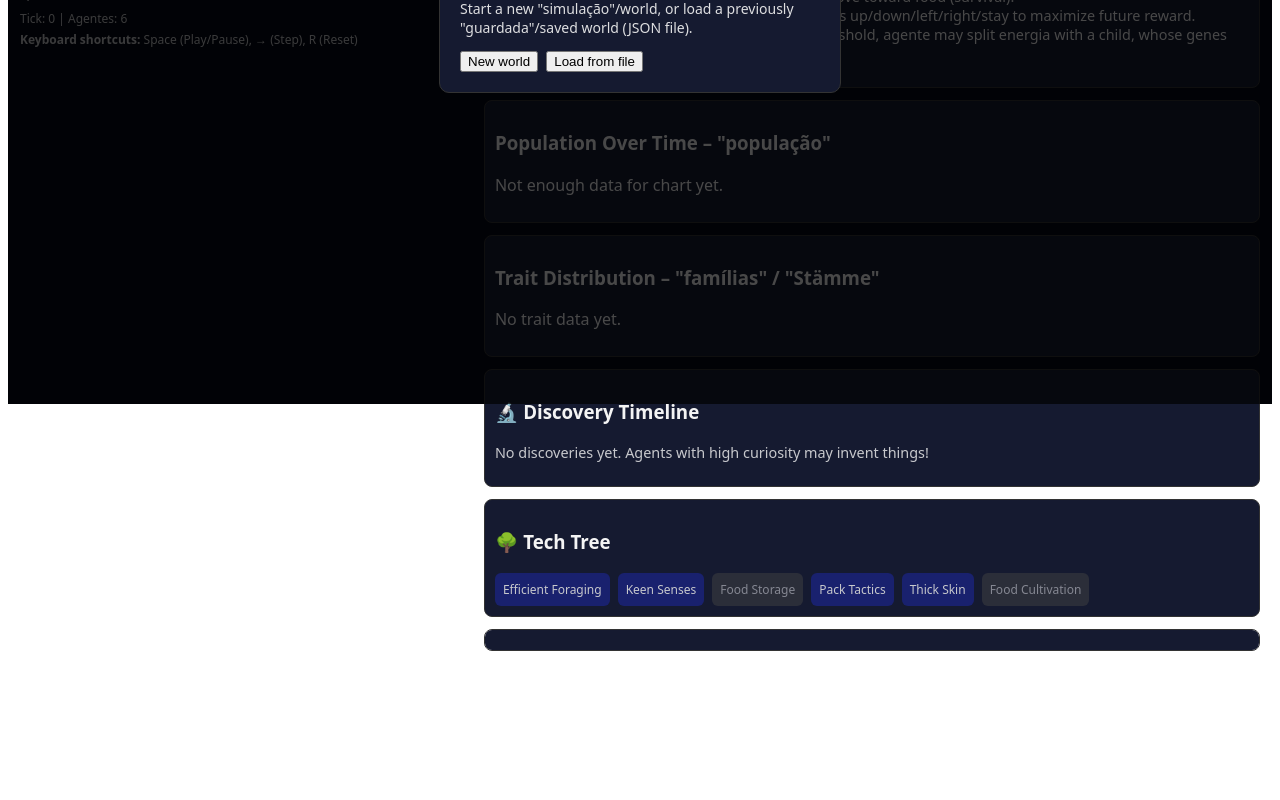
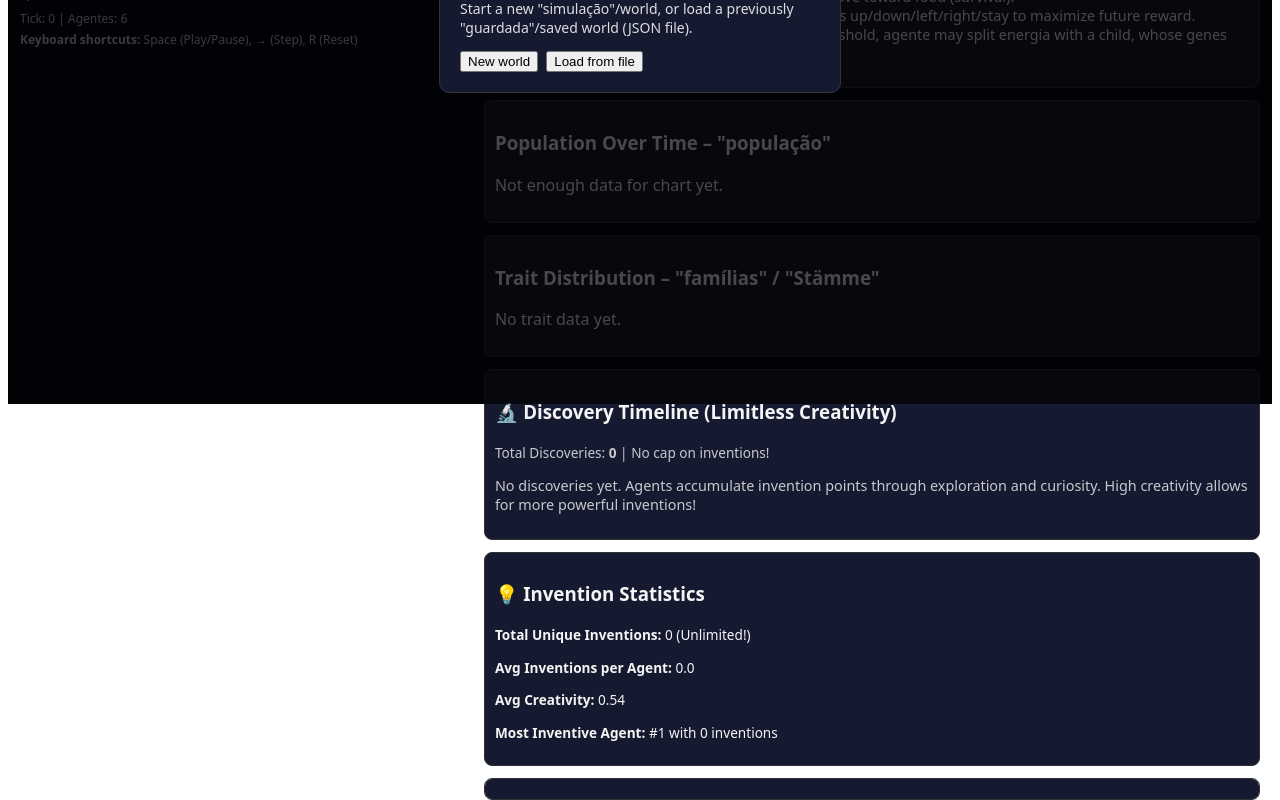
Before and after one commit to Dtay83/Living-Agent-evolution-sim, a React (Vite) app: page / in a window 1280 px wide. Shown: the part 404-1204 px from the top of the page. Before the commit the page ends 1055 px from the top, so only its background shows below. Built offline with nearby package versions, Linux system fonts and the light colour scheme.

Commit message:
Implement limitless invention system with procedural generation
Co-authored-by: Dtay83 <57640147+Dtay83@users.noreply.github.com>

```diff
--- a/src/App.tsx
+++ b/src/App.tsx
@@ -13,8 +13,8 @@ interface Genes {
   // NEW: Learning & invention genes
   curiosity: number;             // 0–1: likelihood of discovering new things
   social: number;                // 0–1: ability to teach/learn from others
-  creativity: number;            // 0–1: chance of combining inventions into new ones (FUTURE: not yet implemented)
-  patience: number;              // 0–1: willingness to invest energy in long-term payoffs (FUTURE: not yet implemented)
+  creativity: number;            // 0–1: scales the quality and power of discovered inventions
+  patience: number;              // 0–1: influences storage capacity and long-term benefits
 }
 
 interface Memory {
@@ -38,8 +38,8 @@ type InventionEffect =
   | { type: 'energy_efficiency'; multiplier: number }
   | { type: 'food_detection_range'; range: number }
   | { type: 'reproduction_boost'; bonus: number }
-  | { type: 'defense'; protection: number }  // FUTURE: not yet integrated with game mechanics
-  | { type: 'storage'; capacity: number };   // FUTURE: not yet integrated with game mechanics
+  | { type: 'defense'; protection: number }
+  | { type: 'storage'; capacity: number };
 
 interface Invention {
   id: string;
@@ -67,6 +67,7 @@ interface Agent {
   memory: Memory;
   lastRule?: string;
   inventions: Invention[];  // Things this agent has discovered
+  inventionPoints: number;  // Accumulated creativity points for discovering new inventions
 }
 
 interface Cell {
@@ -154,61 +155,93 @@ const GAMMA = CONFIG.rl.gamma;
 const EPSILON = CONFIG.rl.epsilon;
 
 /**
- * Tech Tree: Discoverable Inventions
+ * LIMITLESS INVENTION SYSTEM
  *
- * Defines all inventions that agents can discover during simulation.
- * Some inventions have prerequisites that must be discovered first.
+ * Instead of a fixed tech tree, inventions are procedurally generated based on:
+ * - Agent's creativity and curiosity genes
+ * - Invention points accumulated through exploration and survival
+ * - Random inspiration that creates unique, emergent inventions
+ *
+ * This allows for unlimited creativity with no cap on discoveries.
  */
-const DISCOVERABLE_INVENTIONS = [
-  {
-    id: 'efficient_foraging',
-    name: 'Efficient Foraging',
-    type: 'technique' as const,
-    effect: { type: 'energy_efficiency' as const, multiplier: 0.8 },
-    requirements: [],
-    description: 'Reduces energy cost of movement by 20%',
-  },
-  {
-    id: 'keen_senses',
-    name: 'Keen Senses',
-    type: 'technique' as const,
-    effect: { type: 'food_detection_range' as const, range: 2 },
-    requirements: [],
-    description: 'Can detect food 2 cells away instead of 1',
-  },
-  {
-    id: 'food_cache',
-    name: 'Food Storage',
-    type: 'structure' as const,
-    effect: { type: 'storage' as const, capacity: 10 },
-    requirements: ['efficient_foraging'],
-    description: 'Can store excess energy for later',
-  },
-  {
-    id: 'pack_tactics',
-    name: 'Pack Tactics',
-    type: 'technique' as const,
-    effect: { type: 'reproduction_boost' as const, bonus: 3 },
-    requirements: [],
-    description: 'Bonus energy when reproducing near allies',
-  },
-  {
-    id: 'thick_skin',
-    name: 'Thick Skin',
-    type: 'tool' as const,
-    effect: { type: 'defense' as const, protection: 0.3 },
-    requirements: [],
-    description: '30% chance to avoid energy loss',
-  },
-  {
-    id: 'agriculture',
-    name: 'Food Cultivation',
-    type: 'structure' as const,
-    effect: { type: 'reproduction_boost' as const, bonus: 5 },
-    requirements: ['food_cache', 'efficient_foraging'],
-    description: 'Advanced technique requiring multiple prerequisites',
-  },
+
+// Invention name components for procedural generation
+const INVENTION_PREFIXES = [
+  'Efficient', 'Advanced', 'Enhanced', 'Optimized', 'Swift', 'Powerful',
+  'Refined', 'Masterful', 'Superior', 'Elite', 'Expert', 'Precise',
+  'Strategic', 'Tactical', 'Innovative', 'Revolutionary', 'Adaptive', 'Dynamic'
 ];
+
+const INVENTION_THEMES = [
+  'Foraging', 'Hunting', 'Gathering', 'Navigation', 'Communication',
+  'Defense', 'Offense', 'Survival', 'Cooperation', 'Efficiency',
+  'Awareness', 'Adaptation', 'Endurance', 'Speed', 'Strength',
+  'Intelligence', 'Memory', 'Reflexes', 'Instinct', 'Wisdom'
+];
+
+const INVENTION_TYPES: Array<'tool' | 'technique' | 'structure'> = [
+  'tool', 'technique', 'structure'
+];
+
+/**
+ * Generate a unique invention based on agent's capabilities and random inspiration
+ */
+function generateInvention(agent: Agent, tick: number, inventionNumber: number): Invention {
+  // Use agent's creativity to influence invention quality
+  const creativityFactor = agent.genes.curiosity * agent.genes.creativity;
+
+  // Random invention type
+  const type = INVENTION_TYPES[Math.floor(Math.random() * INVENTION_TYPES.length)];
+
+  // Generate unique name based on invention number and random elements
+  const prefix = INVENTION_PREFIXES[Math.floor(Math.random() * INVENTION_PREFIXES.length)];
+  const theme = INVENTION_THEMES[Math.floor(Math.random() * INVENTION_THEMES.length)];
+  const name = `${prefix} ${theme}`;
+  const id = `invention_${agent.id}_${inventionNumber}_${tick}`;
+
+  // Determine effect type based on creativity and randomness
+  const effectRoll = Math.random();
+  let effect: InventionEffect;
+  let description: string;
+
+  if (effectRoll < 0.4) {
+    // Energy efficiency - scales with creativity
+    const multiplier = 0.95 - (creativityFactor * 0.25); // 0.7 to 0.95
+    effect = { type: 'energy_efficiency', multiplier: Math.max(0.5, multiplier) };
+    description = `Reduces energy cost by ${Math.round((1 - multiplier) * 100)}%`;
+  } else if (effectRoll < 0.7) {
+    // Reproduction boost - scales with creativity
+    const bonus = Math.ceil(2 + creativityFactor * 8); // 2 to 10 bonus
+    effect = { type: 'reproduction_boost', bonus };
+    description = `+${bonus} bonus energy for reproduction`;
+  } else if (effectRoll < 0.85) {
+    // Food detection range - scales with exploration
+    const range = Math.ceil(1 + agent.genes.exploration * 3); // 1 to 4 range
+    effect = { type: 'food_detection_range', range };
+    description = `Detect food ${range} cells away`;
+  } else if (effectRoll < 0.95) {
+    // Storage capacity - scales with patience
+    const capacity = Math.ceil(5 + agent.genes.patience * 20); // 5 to 25 capacity
+    effect = { type: 'storage', capacity };
+    description = `Store ${capacity} extra energy`;
+  } else {
+    // Defense - scales with both genes
+    const protection = Math.min(0.5, 0.1 + creativityFactor * 0.4); // 0.1 to 0.5
+    effect = { type: 'defense', protection };
+    description = `${Math.round(protection * 100)}% chance to avoid energy loss`;
+  }
+
+  return {
+    id,
+    name,
+    type,
+    effect,
+    discoveredAt: tick,
+    discoveredBy: agent.id,
+    requirements: [], // No prerequisites in limitless system
+    description
+  };
+}
 
 /**
  * TYPE SAFETY IMPROVEMENT: Direction movement deltas mapping
@@ -302,7 +335,8 @@ function createInitialAgents(grid: Cell[][]): Agent[] {
       genes: createRandomGenes(),
       memory: { qTable: {} },
       lastRule: "none",
-      inventions: []  // NEW: Start with no inventions
+      inventions: [],  // NEW: Start with no inventions
+      inventionPoints: 0  // NEW: Start with no invention points
     });
   }
   return agents;
@@ -532,41 +566,56 @@ function decideMove(
 
 /**
  * Check if an agent discovers a new invention this tick.
- * Discovery is based on:
- * - Having enough "cognitive surplus" (energy)
- * - Curiosity gene
- * - Prerequisites being met
- * - Random chance
+ *
+ * LIMITLESS DISCOVERY SYSTEM:
+ * - Agents accumulate "invention points" through exploration and survival
+ * - Points are spent to generate new, unique inventions
+ * - Discovery is influenced by curiosity and creativity genes
+ * - No cap on number of inventions - agents can discover infinitely
+ * - Each invention is procedurally generated with effects scaled to agent's abilities
  */
 function checkForDiscovery(
   agent: Agent,
   tick: number
-): Invention | null {
+): { invention: Invention | null; updatedAgent: Agent } {
+  // Agents gain invention points based on curiosity and exploration
+  // Points represent accumulated knowledge, experience, and inspiration
+  const pointGain = agent.genes.curiosity * agent.genes.exploration * 0.5;
+  let newPoints = agent.inventionPoints + pointGain;
+
   // Only agents with enough energy can invent (cognitive surplus)
-  if (agent.energy < 15) return null;
-
-  // Discovery chance based on curiosity gene
-  const discoveryChance = agent.genes.curiosity * 0.02;
-  if (Math.random() > discoveryChance) return null;
-
-  // Find inventions this agent could discover
-  const knownIds = new Set(agent.inventions.map(i => i.id));
-  const available = DISCOVERABLE_INVENTIONS.filter(inv => {
-    // Not already known
-    if (knownIds.has(inv.id)) return false;
-    // Prerequisites met
-    return inv.requirements.every(req => knownIds.has(req));
-  });
-
-  if (available.length === 0) return null;
-
-  // Random selection from available inventions
-  const template = available[Math.floor(Math.random() * available.length)];
+  if (agent.energy < 15) {
+    return {
+      invention: null,
+      updatedAgent: { ...agent, inventionPoints: newPoints }
+    };
+  }
+
+  // Discovery chance increases with curiosity and creativity
+  const creativityBoost = agent.genes.creativity;
+  const discoveryChance = agent.genes.curiosity * 0.03 * (1 + creativityBoost);
+
+  // Also consider accumulated invention points as inspiration
+  const inspirationBonus = Math.min(0.02, newPoints * 0.001);
+  const totalChance = discoveryChance + inspirationBonus;
+
+  if (Math.random() > totalChance) {
+    return {
+      invention: null,
+      updatedAgent: { ...agent, inventionPoints: newPoints }
+    };
+  }
+
+  // Discovery! Generate a unique invention
+  const inventionNumber = agent.inventions.length + 1;
+  const invention = generateInvention(agent, tick, inventionNumber);
+
+  // Spend some invention points on the discovery (but not all)
+  newPoints = Math.max(0, newPoints - 5);
 
   return {
-    ...template,
-    discoveredAt: tick,
-    discoveredBy: agent.id
+    invention,
+    updatedAgent: { ...agent, inventionPoints: newPoints }
   };
 }
 
@@ -712,19 +761,21 @@ function stepWorld(
     };
 
     // Check for invention discovery
-    const discovery = checkForDiscovery(parentAgent, tick);
-    if (discovery) {
+    const discoveryResult = checkForDiscovery(parentAgent, tick);
+    parentAgent = discoveryResult.updatedAgent; // Update with new invention points
+
+    if (discoveryResult.invention) {
       parentAgent = {
         ...parentAgent,
-        inventions: [...parentAgent.inventions, discovery]
+        inventions: [...parentAgent.inventions, discoveryResult.invention]
       };
       discoveries.push({
         tick,
         agentId: parentAgent.id,
-        invention: discovery
+        invention: discoveryResult.invention
       });
       logs.push(
-        `Agent ${parentAgent.id} discovered ${discovery.name}! (tick ${tick})`
+        `Agent ${parentAgent.id} discovered ${discoveryResult.invention.name}! (${discoveryResult.invention.description})`
       );
     }
 
@@ -765,6 +816,9 @@ function stepWorld(
           inv => Math.random() < parentAgent.genes.social * 0.8
         );
 
+        // Children inherit a portion of parent's invention points (learning from parent)
+        const inheritedPoints = parentAgent.inventionPoints * parentAgent.genes.social * 0.3;
+
         const child: Agent = {
           id: nextId++,
           x: spot.x,
@@ -778,6 +832,7 @@ function stepWorld(
             // Mark as inherited, not discovered by this agent
             discoveredBy: parentAgent.id,
           })),
+          inventionPoints: inheritedPoints, // NEW: Inherit some creativity points
         };
 
         newGrid[spot.y][spot.x].agentId = child.id;
@@ -948,9 +1003,9 @@ const TraitChart: React.FC<{
   );
 };
 
-// Discovery timeline showing recent inventions
+// Discovery timeline showing recent inventions with details
 const DiscoveryTimeline: React.FC<{ discoveries: DiscoveryEvent[] }> = ({ discoveries }) => {
-  const recent = discoveries.slice(-10).reverse();
+  const recent = discoveries.slice(-15).reverse();
 
   return (
     <div style={{
@@ -960,14 +1015,25 @@ const DiscoveryTimeline: React.FC<{ discoveries: DiscoveryEvent[] }> = ({ discov
       borderRadius: "8px",
       border: "1px solid #333"
     }}>
-      <h3>🔬 Discovery Timeline</h3>
+      <h3>🔬 Discovery Timeline (Limitless Creativity)</h3>
+      <p style={{ fontSize: "0.85em", opacity: 0.8, marginBottom: 8 }}>
+        Total Discoveries: <strong>{discoveries.length}</strong> | No cap on inventions!
+      </p>
       {recent.length === 0 ? (
-        <p style={{ fontSize: "0.9em", opacity: 0.8 }}>No discoveries yet. Agents with high curiosity may invent things!</p>
+        <p style={{ fontSize: "0.9em", opacity: 0.8 }}>
+          No discoveries yet. Agents accumulate invention points through exploration and curiosity.
+          High creativity allows for more powerful inventions!
+        </p>
       ) : (
-        <ul style={{ paddingLeft: "18px", fontSize: "0.85em" }}>
+        <ul style={{ paddingLeft: "18px", fontSize: "0.8em", maxHeight: 250, overflowY: "auto" }}>
           {recent.map((d) => (
-            <li key={`${d.tick}-${d.agentId}-${d.invention.id}`} style={{ marginBottom: 4 }}>
-              Tick {d.tick}: Agent {d.agentId} discovered <strong>{d.invention.name}</strong>
+            <li key={`${d.tick}-${d.agentId}-${d.invention.id}`} style={{ marginBottom: 6 }}>
+              <strong>Tick {d.tick}</strong>: Agent {d.agentId} discovered{" "}
+              <strong style={{ color: "#4caf50" }}>{d.invention.name}</strong>
+              <br />
+              <span style={{ opacity: 0.8, fontSize: "0.9em" }}>
+                ({d.invention.type}) - {d.invention.description}
+              </span>
             </li>
           ))}
         </ul>
@@ -976,11 +1042,22 @@ const DiscoveryTimeline: React.FC<{ discoveries: DiscoveryEvent[] }> = ({ discov
   );
 };
 
-// Tech tree visualization
-const TechTree: React.FC<{
-  allInventions: typeof DISCOVERABLE_INVENTIONS;
-  discoveredIds: Set<string>;
-}> = ({ allInventions, discoveredIds }) => {
+// Invention Statistics showing creativity metrics
+const InventionStats: React.FC<{
+  agents: Agent[];
+  discoveries: DiscoveryEvent[];
+}> = ({ agents, discoveries }) => {
+  const totalInventions = discoveries.length;
+  const avgInventionsPerAgent = agents.length > 0
+    ? agents.reduce((sum, a) => sum + a.inventions.length, 0) / agents.length
+    : 0;
+  const mostInventive = agents.length > 0
+    ? agents.reduce((max, a) => a.inventions.length > max.inventions.length ? a : max, agents[0])
+    : null;
+  const avgCreativity = agents.length > 0
+    ? agents.reduce((sum, a) => sum + a.genes.creativity, 0) / agents.length
+    : 0;
+
   return (
     <div style={{
       marginBottom: "12px",
@@ -989,29 +1066,22 @@ const TechTree: React.FC<{
       borderRadius: "8px",
       border: "1px solid #333"
     }}>
-      <h3>🌳 Tech Tree</h3>
-      <div style={{ display: 'flex', flexWrap: 'wrap', gap: 8 }}>
-        {allInventions.map(inv => {
-          const isDiscovered = discoveredIds.has(inv.id);
-          const prereqsMet = inv.requirements.every(r => discoveredIds.has(r));
-
-          return (
-            <div
-              key={inv.id}
-              style={{
-                padding: 8,
-                borderRadius: 6,
-                background: isDiscovered ? '#2e7d32' : prereqsMet ? '#1a237e' : '#424242',
-                opacity: isDiscovered ? 1 : prereqsMet ? 0.8 : 0.5,
-                fontSize: 12,
-              }}
-              title={`${inv.description}\nRequires: ${inv.requirements.join(', ') || 'None'}`}
-            >
-              {inv.name}
-              {isDiscovered && ' ✓'}
-            </div>
-          );
-        })}
+      <h3>💡 Invention Statistics</h3>
+      <div style={{ fontSize: "0.85em" }}>
+        <p>
+          <strong>Total Unique Inventions:</strong> {totalInventions} (Unlimited!)
+        </p>
+        <p>
+          <strong>Avg Inventions per Agent:</strong> {avgInventionsPerAgent.toFixed(1)}
+        </p>
+        <p>
+          <strong>Avg Creativity:</strong> {avgCreativity.toFixed(2)}
+        </p>
+        {mostInventive && (
+          <p>
+            <strong>Most Inventive Agent:</strong> #{mostInventive.id} with {mostInventive.inventions.length} inventions
+          </p>
+        )}
       </div>
     </div>
   );
@@ -1149,17 +1219,6 @@ const App: React.FC = () => {
   }, [isRunning, speedMs, handleStep]);
 
   const lastHistory = history.length > 0 ? history[history.length - 1] : null;
-
-  // Calculate discovered invention IDs across all agents
-  const discoveredIds = useMemo(() => {
-    const ids = new Set<string>();
-    for (const agent of agents) {
-      for (const inv of agent.inventions) {
-        ids.add(inv.id);
-      }
-    }
-    return ids;
-  }, [agents]);
 
   /**
    * CODE QUALITY IMPROVEMENT: Add keyboard controls
@@ -1500,6 +1559,13 @@ const App: React.FC = () => {
                 <strong>Energia:</strong> {selectedAgent.energy}
               </p>
               <p>
+                <strong>Invention Points:</strong> {selectedAgent.inventionPoints.toFixed(1)}
+                <br />
+                <span style={{ fontSize: "0.85em", opacity: 0.8 }}>
+                  (Accumulated through exploration & curiosity, used to inspire new inventions)
+                </span>
+              </p>
+              <p>
                 <strong>Last Rule ("Regra" / "Regle"):</strong>{" "}
                 {selectedAgent.lastRule}
               </p>
@@ -1607,11 +1673,8 @@ const App: React.FC = () => {
         {/* Discovery Timeline */}
         <DiscoveryTimeline discoveries={discoveries} />
 
-        {/* Tech Tree */}
-        <TechTree
-          allInventions={DISCOVERABLE_INVENTIONS}
-          discoveredIds={discoveredIds}
-        />
+        {/* Invention Statistics */}
+        <InventionStats agents={agents} discoveries={discoveries} />
 
         {/* Log */}
         <div
```
